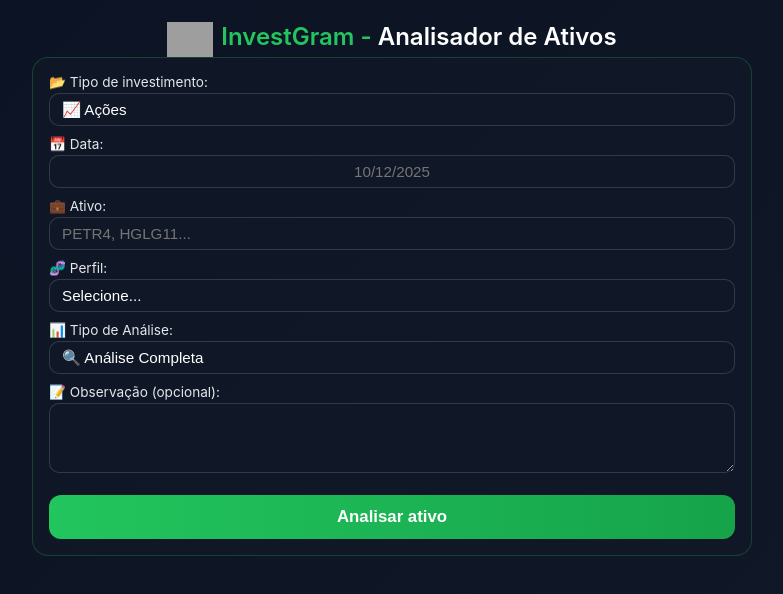
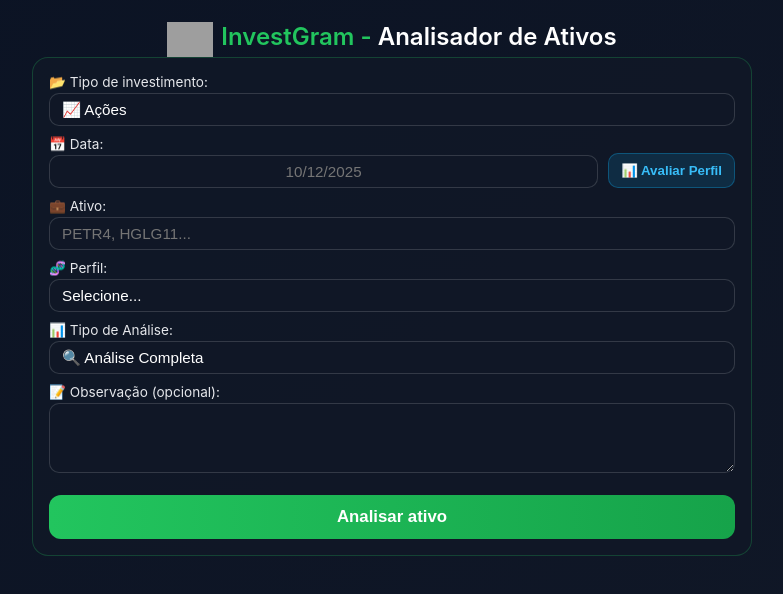
Before and after one commit to dirciano1/investgram, a Next.js app: page / in a window 1280 px wide. Shown: the top 594 px of the page, without its empty margins (248-1031 px from the left). Built offline with nearby package versions, Linux system fonts and the light colour scheme; grey boxes are pictures that could not be loaded.

Commit message:
Update page.tsx

```diff
--- a/app/page.tsx
+++ b/app/page.tsx
@@ -472,7 +472,9 @@
               <option value="montar_carteira">📊 Montar Carteira</option>
             </select>
 
-            {/* DATA */}
+           {/* DATA + BOTÃO AVALIAR PERFIL */}
+<div style={{ display: "flex", gap: 10, alignItems: "flex-end" }}>
+  <div style={{ flex: 1 }}>
     <label style={labelStyle}>📅 Data:</label>
     <input
       style={{ ...inputStyle, textAlign: "center" }}
@@ -480,6 +482,27 @@
       onChange={(e) => setDataAnalise(e.target.value)}
       placeholder="10/12/2025"
     />
+  </div>
+
+  {/* BOTÃO AVALIAR PERFIL */}
+  <button
+    type="button"
+    onClick={() => setShowPerfilModal(true)}
+    style={{
+      background: "rgba(14,165,233,0.15)",
+      border: "1px solid #0ea5e955",
+      color: "#38bdf8",
+      fontWeight: 600,
+      borderRadius: 10,
+      padding: "9px 12px",
+      cursor: "pointer",
+      marginBottom: "10px",
+      whiteSpace: "nowrap",
+    }}
+  >
+    📊 Avaliar Perfil
+  </button>
+</div>
 
             {/* ATIVO PRINCIPAL */}
             {tipoInvestimento !== "montar_carteira" && (
```
Lines whose indentation alone changed are shown as unchanged.
